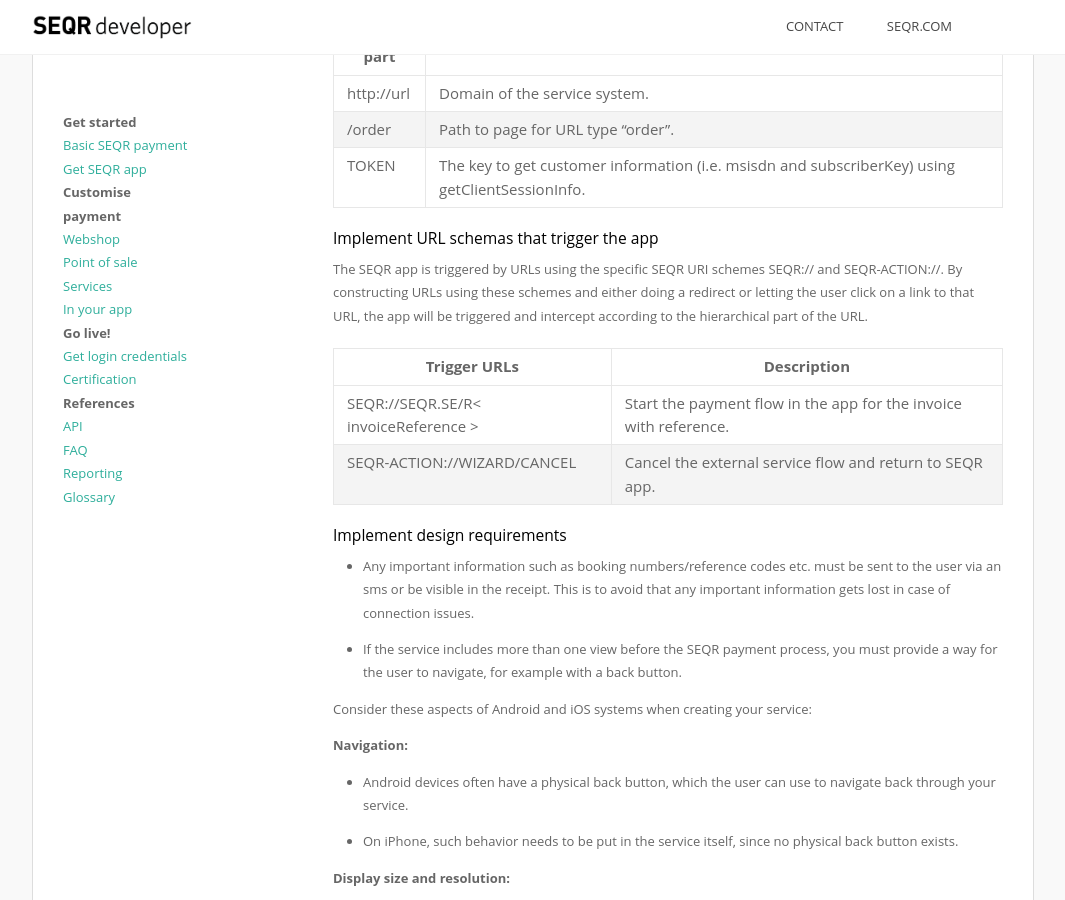
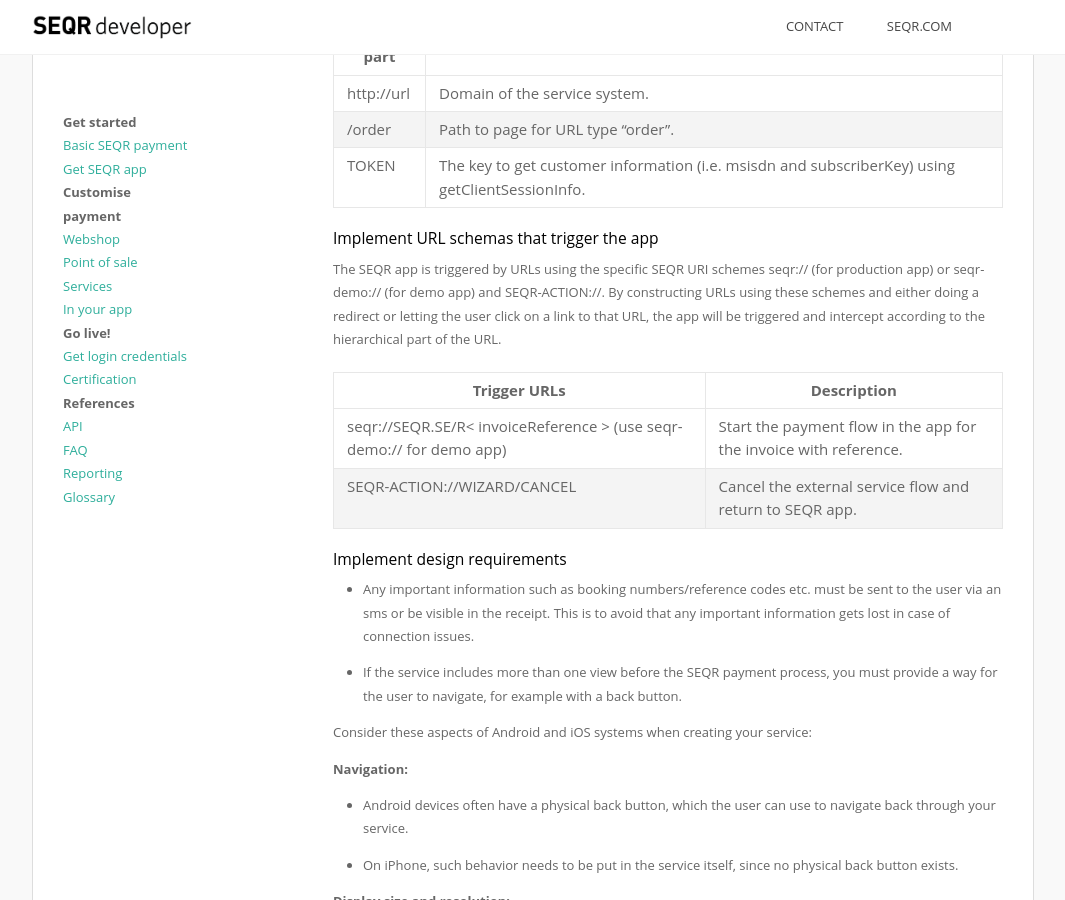
Before and after one commit to SeamlessDistribution/SeamlessDistribution.github.io, a Jekyll site: the page built from merchant/externalservices/index.md, in a window 1280 px wide and 900 px high, scrolled down 2462 px. Shown: the whole window, without its empty margins (138-1203 px from the left). Built offline with Jekyll 4.4.1, drawn with Linux system fonts in a browser that asks for light colours.

Commit message:
SEQR app urls fix
changed SEQR:// to sear:// and sear-demo:// information added

```diff
--- a/merchant/externalservices/index.md
+++ b/merchant/externalservices/index.md
@@ -150,12 +150,12 @@
 
 #### Implement URL schemas that trigger the app
 
-The SEQR app is triggered by URLs using the specific SEQR URI schemes SEQR:// and SEQR-ACTION://. By constructing URLs using these schemes and either doing a redirect or letting the user click on a link to that URL, the app will be triggered and intercept according to the hierarchical part of the URL.
+The SEQR app is triggered by URLs using the specific SEQR URI schemes seqr:// (for production app) or seqr-demo:// (for demo app) and SEQR-ACTION://. By constructing URLs using these schemes and either doing a redirect or letting the user click on a link to that URL, the app will be triggered and intercept according to the hierarchical part of the URL.
 
 |--- | --- |
 |  Trigger URLs | Description |
 |--- | --- |
-| SEQR://SEQR.SE/R< invoiceReference > | Start the payment flow in the app for the invoice with reference. |
+| seqr://SEQR.SE/R< invoiceReference > (use seqr-demo:// for demo app)| Start the payment flow in the app for the invoice with reference. |
 | SEQR-ACTION://WIZARD/CANCEL | Cancel the external service flow and return to SEQR app. |
 | --- | --- |
 
```
Also changed, not shown: merchant/inapp/index.md (+1 -1 lines), merchant/webshop/index.md (+1 -1 lines).
